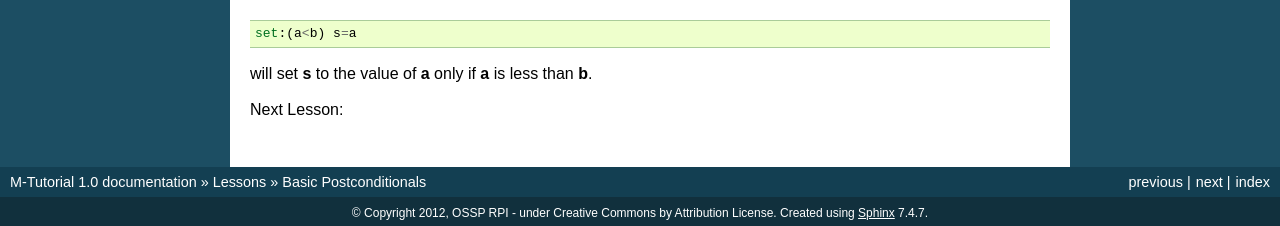
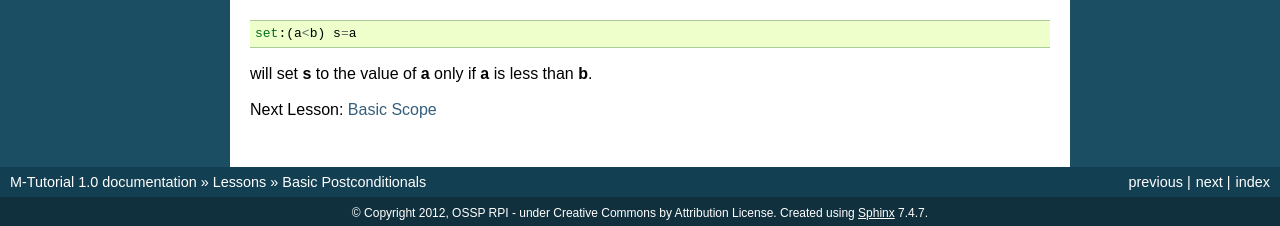
Before and after one commit to luisibanez/M-Tutorial, a Sphinx documentation site: the page built from source/BasicPostconditionals_Lesson.rst, in a window 1280 px wide. Shown: the part 743-969 px from the top of the page. Built offline with Sphinx 7.4.7, drawn with Linux system fonts in a browser that asks for light colours.

Commit message:
Fixed Next Lesson link
There was no link provided for the next lesson, so I placed the lesson that comes next on the list of lessons.

```diff
--- a/source/BasicPostconditionals_Lesson.rst
+++ b/source/BasicPostconditionals_Lesson.rst
@@ -59,4 +59,4 @@ will set **s** to the value of **a** only if **a** is less than **b**.
 
 
 
-Next Lesson:
+Next Lesson: :ref:`basic-scope--lesson-label`
```
